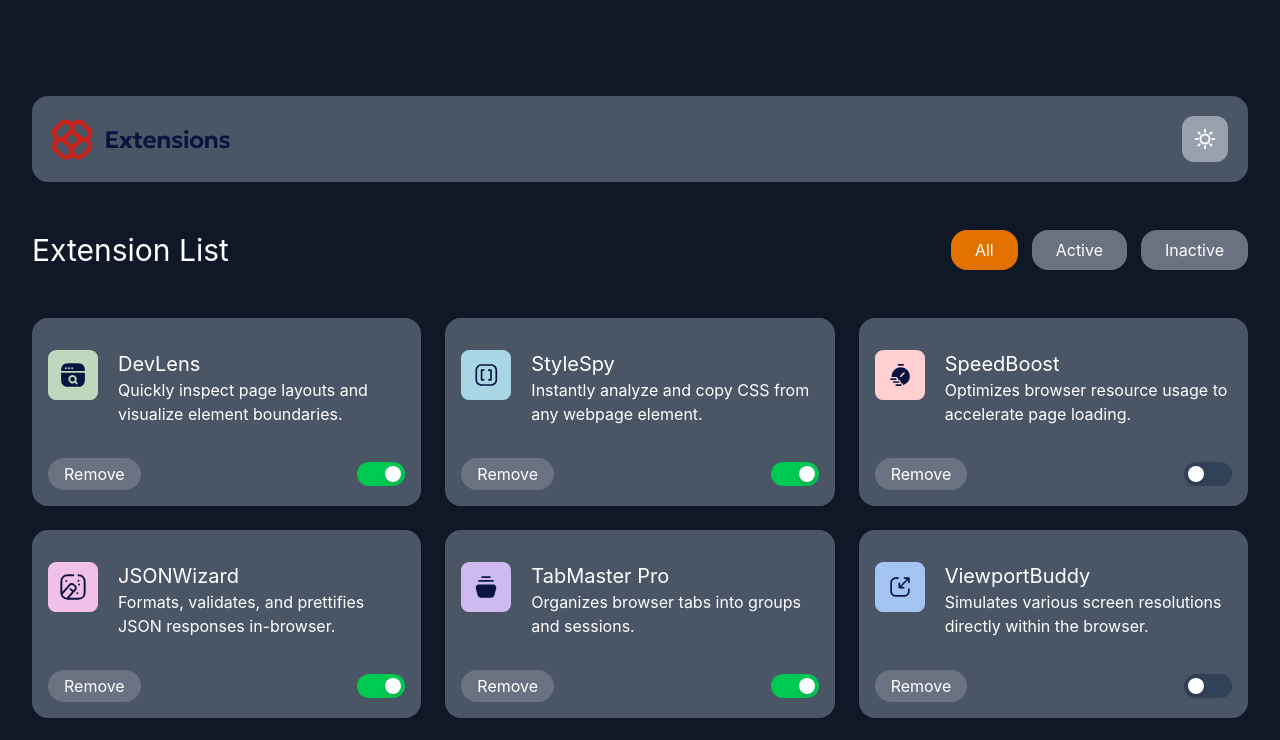
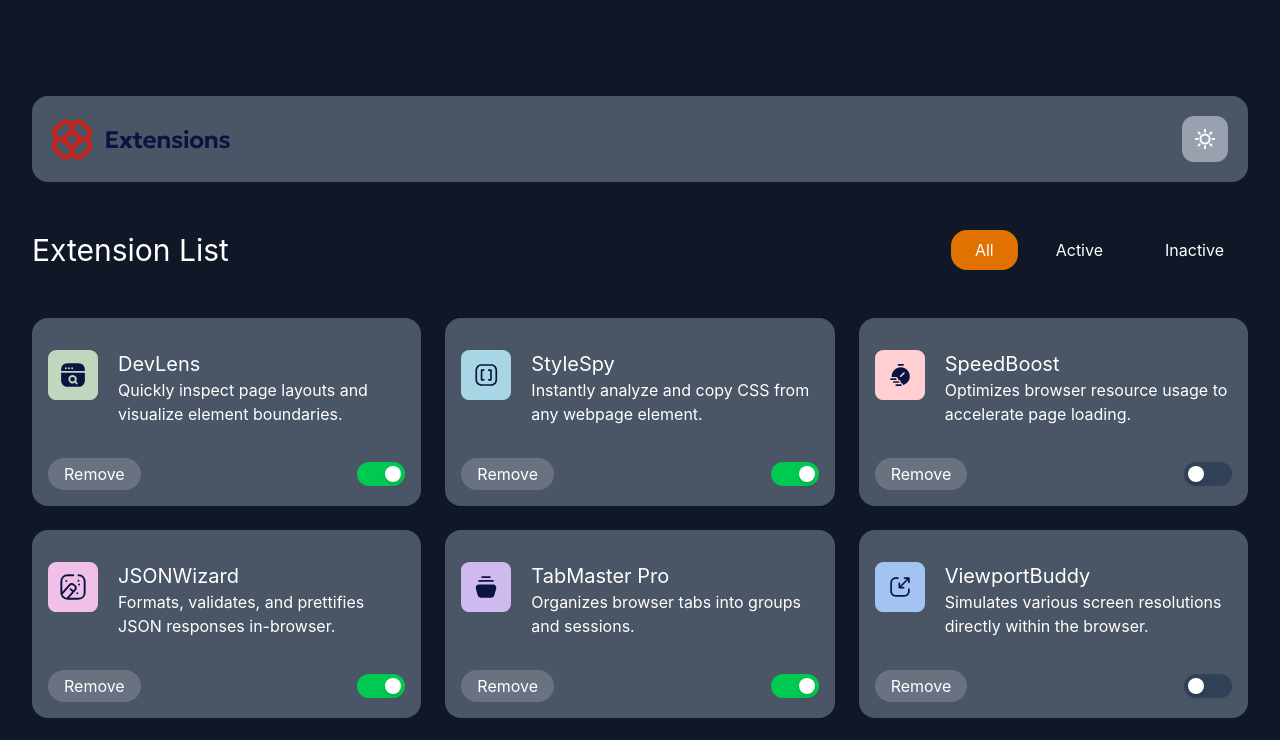
Before and after one commit to sonaykara/Browser-extension-manager-UI, a React (Vite) app in the folder Browser-extension-manager-UI/: page / in a window 1280 px wide. Shown: the top 740 px of the page. Built offline with nearby package versions, Linux system fonts and the light colour scheme.

Commit message:
Filtering buttons have been made functional.

```diff
--- a/Browser-extension-manager-UI/src/App.jsx
+++ b/Browser-extension-manager-UI/src/App.jsx
@@ -13,13 +13,24 @@ const App = () => {
       })
       .catch((err) => console.error(err));
   }, []);
+
+  const [filterType, setFilterType] = useState("all");
+    const extensionList = extensions.filter((items) => {
+      if (filterType === "all") {
+        return extensions
+      } else if (filterType === "active") {
+        return items.isActive === true
+      } else if (filterType === "inactive") {
+        return items.isActive === false
+      }
+    })
   return (
     <div className="section-container">
       <Header></Header>
-      <ExtensionsFilters></ExtensionsFilters>
+      <ExtensionsFilters  setFilterType = {setFilterType} setExtensions = {setExtensions}></ExtensionsFilters>
       <div className="grid grid-cols-1 md:grid-cols-2 lg:grid-cols-3 gap-6 mt-12">
-        {extensions.map((data) => {
-          return <ExtensionCard data = {data} key={data.id} ></ExtensionCard>
+        {extensionList.map((data) => {
+          return <ExtensionCard data = {data} key={data.id}  setExtensions = {setExtensions} extensions = {extensions} ></ExtensionCard>
         })}
       </div>
     </div>
--- a/Browser-extension-manager-UI/src/Components/ExtensionCard.jsx
+++ b/Browser-extension-manager-UI/src/Components/ExtensionCard.jsx
@@ -2,8 +2,7 @@ import React from "react";
 import Button from "../UI/Button";
 import ToggleButton from "./ToggleButton";
 
-const ExtensionCard = ({data}) => {
-  console.log(data.isActive)
+const ExtensionCard = ({data , setExtensions , extensions }) => {
   return (
     <div className="flex flex-col bg-gray-600 rounded-2xl p-4 justify-between min-h-[160px] min-w-[160px]">
       <div className="flex flex-col pt-4 rounded-2xl bg-gray-600 gap-8">
@@ -24,7 +23,7 @@ const ExtensionCard = ({data}) => {
                 "bg-gray-500 text-white rounded-2xl px-4 py-1 hover:bg-gray-600 transition",
             }}
           ></Button>
-          <ToggleButton data = {data}></ToggleButton>
+          <ToggleButton data = {data} setExtensions = {setExtensions} extensions = {extensions}></ToggleButton>
         </div>
       </div>
     </div>
--- a/Browser-extension-manager-UI/src/Components/ExtensionsFilter.jsx
+++ b/Browser-extension-manager-UI/src/Components/ExtensionsFilter.jsx
@@ -1,31 +1,47 @@
+import { useState } from "react";
 import Button from "../UI/Button";
 
-const ExtensionsFilters = () => {
+const ExtensionsFilters = ({ setFilterType }) => {
+  const [activeBtn, setActiveBtn] = useState("all");
+  const handleActiveBtn = (param) => {
+    setActiveBtn(param);
+  };
   return (
     <div className="bg-transparent mt-12 flex justify-between items-center">
       <div className="text-white text-3xl">Extension List</div>
       <div className="flex gap-3.5 ">
         <Button
+          onClick={() => {
+            setFilterType("all");
+            handleActiveBtn("all");
+          }}
           config={{
             name: "All",
-            className:
-              "bg-amber-600 text-white rounded-2xl w-full px-6 py-2 hover:bg-gray-600 transition",
+            className: `text-white rounded-2xl w-full px-6 py-2 hover:bg-gray-600 transition ${activeBtn === "all" ? "bg-amber-600" : ""}`,
           }}
         ></Button>
 
         <Button
+          onClick={() => {
+            setFilterType("active");
+
+            handleActiveBtn("active");
+          }}
           config={{
             name: "Active",
-            className:
-              "bg-gray-500 text-white rounded-2xl w-full px-6 py-2 hover:bg-gray-600 transition",
+            className: `text-white rounded-2xl w-full px-6 py-2 hover:bg-gray-600 transition ${activeBtn === "active" ? "bg-amber-600" : ""}`,
           }}
         ></Button>
 
         <Button
+          onClick={() => {
+            setFilterType("inactive");
+
+            handleActiveBtn("inactive");
+          }}
           config={{
             name: "Inactive",
-            className:
-              "bg-gray-500 text-white rounded-2xl w-full px-6 py-2 hover:bg-gray-600 transition",
+            className: `text-white rounded-2xl w-full px-6 py-2 hover:bg-gray-600 transition ${activeBtn === "inactive" ? "bg-amber-600" : ""}`,
           }}
         ></Button>
       </div>
--- a/Browser-extension-manager-UI/src/Components/ToggleButton.jsx
+++ b/Browser-extension-manager-UI/src/Components/ToggleButton.jsx
@@ -1,13 +1,25 @@
-import React, { useEffect, useState } from "react";
+import React, { useState } from "react";
 
-const ToggleButton = ({data}) => {
-  console.log(data)
-  const isActived  = data.isActive
-  const [isOn, setIsOn] = useState(isActived);
+const ToggleButton = ({ data, setExtensions, extensions }) => {
+  const active = data.isActive;
+  const [isOn, setIsOn] = useState(active);
+  const handleToggle = () => {
+    const nextStatus = !isOn;
+    setIsOn(nextStatus);
+    const updatedData = {
+      ...data,
+      isActive: nextStatus,
+    };
+
+    setExtensions((extensions) =>
+      extensions.map((item) => (item.id === data.id ? updatedData : item)),
+    );
+  };
+
   return (
     <button
       type="button"
-      onClick={() => setIsOn(!isOn)}
+      onClick={handleToggle}
       className={`relative w-12 h-6 flex items-center rounded-full p-1 transition-colors duration-300 ease-in-out ${
         isOn ? "bg-green-500" : "bg-slate-700"
       }`}
--- a/Browser-extension-manager-UI/src/UI/Button.jsx
+++ b/Browser-extension-manager-UI/src/UI/Button.jsx
@@ -1,6 +1,6 @@
-const Button = ({ config }) => {
+const Button = ({ config , onClick }) => {
 
-  return <button className={config.className}>{config.name}</button>;
+  return <button onClick={onClick} className={config.className}>{config.name}</button>;
 };
 
 export default Button;
```
